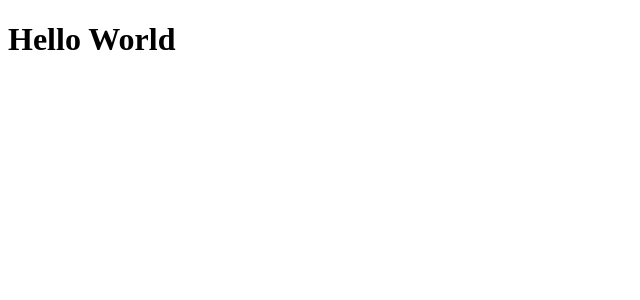
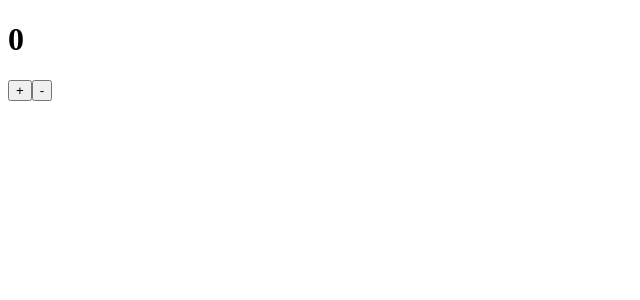
Before and after one commit to cintiamh/EggheadRedux, a React app: page / in a window 1280 px wide. Shown: the top 300 px of the page, without its empty margins (0-640 px from the left). Built offline with nearby package versions, Linux system fonts and the light colour scheme; the HTML template or start-up script is replaced by a standard one.

Commit message:
Simple application with React

```diff
--- a/src/counter.js
+++ b/src/counter.js
@@ -1,4 +1,6 @@
 import { createStore } from 'redux';
+import React from 'react';
+import ReactDOM from 'react-dom';
 
 const counter = (state = 0, action) => {
     switch (action.type) {
@@ -11,6 +13,36 @@ const counter = (state = 0, action) => {
     }
 };
 
+const Counter = ({
+    value,
+    onIncrement,
+    onDecrement
+}) => (
+    <div>
+        <h1>{value}</h1>
+        <button onClick={onIncrement}>+</button>
+        <button onClick={onDecrement}>-</button>
+    </div>
+);
+
 const store = createStore(counter);
 
+const render = () => {
+    ReactDOM.render(
+        <Counter
+            value={store.getState()}
+            onIncrement={() =>
+                store.dispatch({ type: 'INCREMENT' })
+            }
+            onDecrement={() =>
+                store.dispatch({ type: 'DECREMENT' })
+            }
+        />,
+        document.getElementById('root')
+    );
+};
+
+store.subscribe(render);
+render();
+
 export { counter };
--- a/webpack.config.js
+++ b/webpack.config.js
@@ -5,7 +5,7 @@ var config = {
     entry: [
         'webpack/hot/dev-server',
         'webpack-dev-server/client?http://localhost:3000',
-        './src/index.jsx'
+        './src/counter.js'
     ],
     resolve: {
         root: [
```
Also changed, not shown: notes/README.md.
